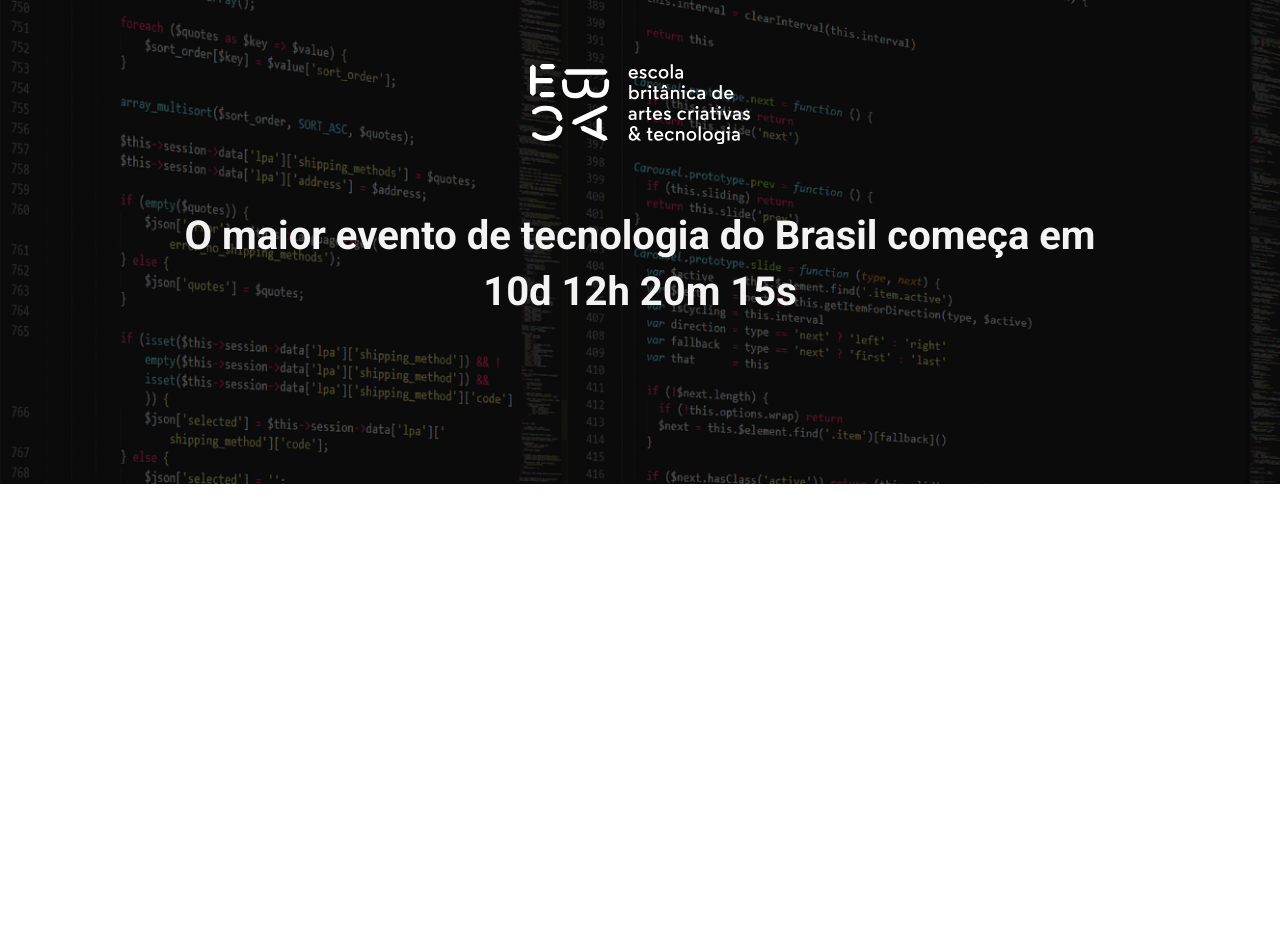
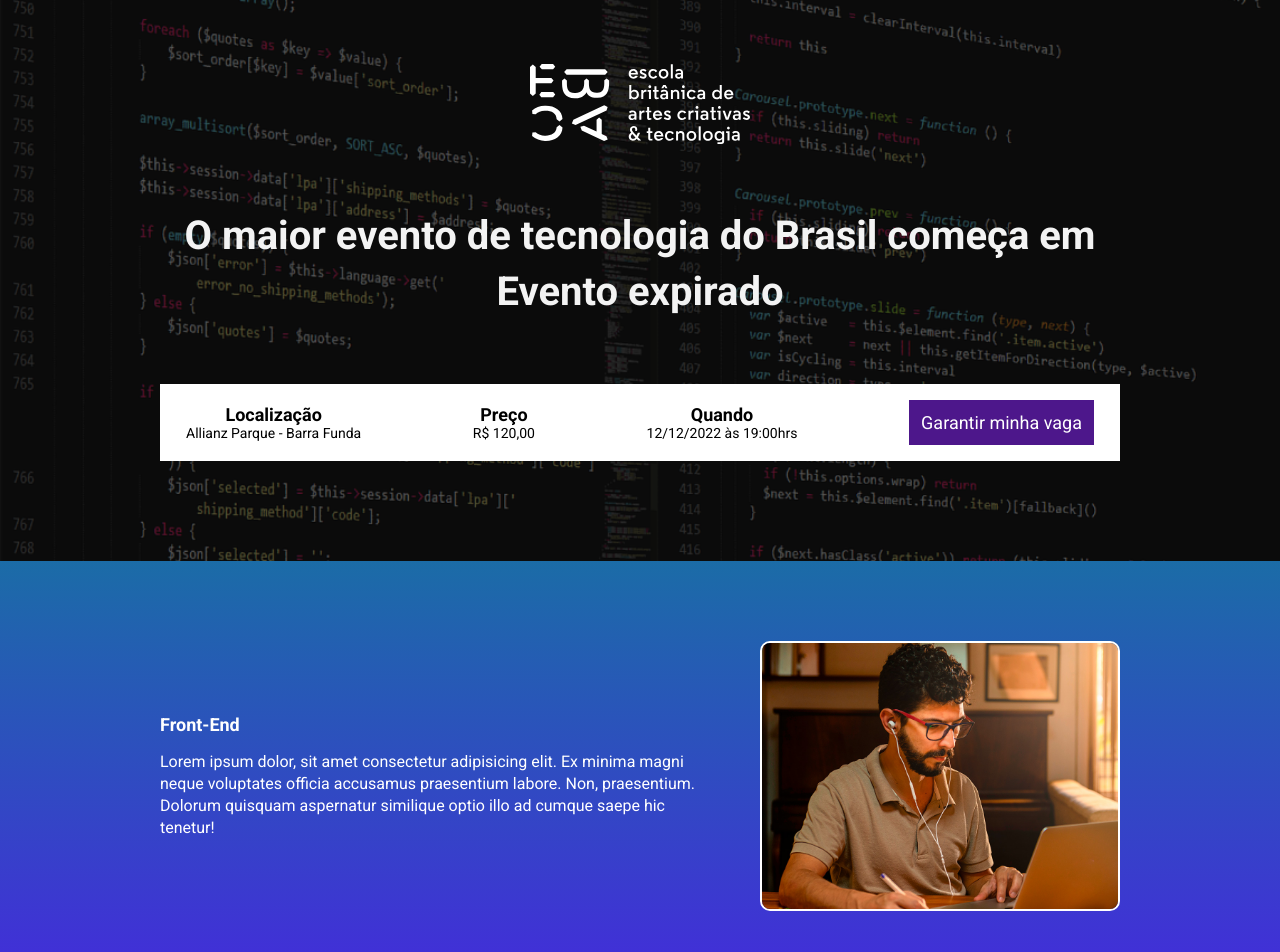
Before and after one commit to antonyrf/ebac_tech_talks, a website built with Parcel: page src/index.html in a window 1280 px wide. Shown: the top 952 px of the page. Before the commit the page ends 800 px from the top, so only its background shows below. Built offline with nearby package versions, Linux system fonts and the light colour scheme.

Commit message:
criando a contagem regressiva

```diff
--- a/package.json
+++ b/package.json
@@ -2,8 +2,8 @@
   "name": "ebac_talks",
   "version": "1.0.0",
   "description": "",
-  "main": "index.js",
   "scripts": {
+    "build": "parcel build src/index.html",
     "dev": "parcel src/index.html src/scripts/main.js src/styles/main.scss",
     "sass": "sass",
     "test": "echo \"Error: no test specified\" && exit 1"
--- a/src/index.html
+++ b/src/index.html
@@ -8,16 +8,82 @@
     <link rel="preconnect" href="https://fonts.googleapis.com">
     <link rel="preconnect" href="https://fonts.gstatic.com" crossorigin>
     <link href="https://fonts.googleapis.com/css2?family=Roboto:wght@400;700&display=swap" rel="stylesheet">
+    <link rel="stylesheet" href="https://unpkg.com/aos@next/dist/aos.css" />
 </head>
 <body>
     <header class="hero">
         <div class="container">
             <img class="hero__logo" src="./images/ebac_logo.svg" alt="EBAC">
             <p class="hero__text">
-                O maior evento de tecnologia do Brasil começa em 10d 12h 20m 15s
+                O maior evento de tecnologia do Brasil começa em <span id="contador"></span>
             </p>
+            <div class="infos-bar">
+                <ul class="infos-bar__infos">
+                    <li class="infos-bar__infos__item">
+                        <b>Localização</b>
+                        Allianz Parque - Barra Funda
+                    </li>
+                    <li class="infos-bar__infos__item">
+                        <b>Preço</b>
+                        R$ 120,00
+                    </li>
+                    <li class="infos-bar__infos__item">
+                        <b>Quando</b>
+                        12/12/2022 às 19:00hrs
+                    </li>
+                    <li class="infos-bar__infos__item">
+                        <button class="button">Garantir minha vaga</button>
+                    </li>
+                </ul>
+            </div>
+
         </div>
     </header>
+    <section class="event event--front-end">
+        <div class="container" data-aos = "fade-right">
+            <div class="event__details">
+                <h2 class="event__details__title">Front-End</h2>
+                <p class="event__details__description">
+                    Lorem ipsum dolor, sit amet consectetur adipisicing elit. Ex minima magni neque voluptates officia accusamus praesentium labore. Non, praesentium. Dolorum quisquam aspernatur similique optio illo ad cumque saepe hic tenetur!
+                </p>
+            </div>
+            <img class="event__image" src="./images/frontend.png" alt="front-end">
+        </div>
+    </section>
+    <section class="event event--backend event--image-left">
+        <div class="container" data-aos = "fade-left">
+            <div class="event__details">
+                <h2 class="event__details__title">Backend</h2>
+                <p class="event__details__description">
+                    Lorem ipsum dolor, sit amet consectetur adipisicing elit. Ex minima magni neque voluptates officia accusamus praesentium labore. Non, praesentium. Dolorum quisquam aspernatur similique optio illo ad cumque saepe hic tenetur!
+                </p>
+            </div>
+            <img class="event__image" src="./images/frontend.png" alt="front-end">
+        </div>
+    </section>
+    <section class="event event--ux-ui">
+        <div class="container" data-aos = "fade-right">
+            <div class="event__details">
+                <h2 class="event__details__title">UX-UI</h2>
+                <p class="event__details__description">
+                    Lorem ipsum dolor, sit amet consectetur adipisicing elit. Ex minima magni neque voluptates officia accusamus praesentium labore. Non, praesentium. Dolorum quisquam aspernatur similique optio illo ad cumque saepe hic tenetur!
+                </p>
+            </div>
+            <img class="event__image" src="./images/frontend.png" alt="front-end">
+        </div>
+    </section>
+    <section class="event event--data-science event--image-left">
+        <div class="container" data-aos = "fade-left">
+            <div class="event__details">
+                <h2 class="event__details__title">Data Science</h2>
+                <p class="event__details__description">
+                    Lorem ipsum dolor, sit amet consectetur adipisicing elit. Ex minima magni neque voluptates officia accusamus praesentium labore. Non, praesentium. Dolorum quisquam aspernatur similique optio illo ad cumque saepe hic tenetur!
+                </p>
+            </div>
+            <img class="event__image" src="./images/frontend.png" alt="front-end">
+        </div>
+    </section>
+    <script src="https://unpkg.com/aos@next/dist/aos.js"></script>
     <script src="scripts/main.js"></script>
 </body>
 </html>
--- a/src/scripts/main.js
+++ b/src/scripts/main.js
@@ -0,0 +1,27 @@
+AOS.init();
+
+const dataDoEvento = new Date("Dec 12, 2022 19:00:00");
+const timeStampDoEvento = dataDoEvento.getTime();
+
+const contaAsHoras = setInterval(function(){
+    const agora = new Date();
+    const timeStampAtual = agora.getTime();
+
+    const distanciaAteOEvento = timeStampDoEvento - timeStampAtual;
+
+    const diaEmMs = 1000 * 60 * 60 * 24;
+    const horaEmMs = 1000 * 60 * 60;
+    const minutoEmMs = 1000 * 60;
+
+    const diasAteOEvento = Math.floor(distanciaAteOEvento / diaEmMs);
+    const horasAteOEvento = Math.floor((distanciaAteOEvento % diaEmMs) / horaEmMs);
+    const minutosAteOEvento = Math.floor((distanciaAteOEvento % horaEmMs) / minutoEmMs);
+    const segundosAteOEvento = Math.floor((distanciaAteOEvento % minutoEmMs) / 1000);
+
+    document.getElementById('contador').innerHTML = `${diasAteOEvento}d ${horasAteOEvento}h ${minutosAteOEvento}m ${segundosAteOEvento}s`
+
+    if (distanciaAteOEvento < 0 ){
+        clearInterval(contaAsHoras);
+        document.getElementById('contador').innerHTML = 'Evento expirado'
+    }
+})
--- /dev/null
+++ b/src/styles/components/_buttons.scss
@@ -0,0 +1,25 @@
+@use 'variables';
+
+.button{
+    padding: 12px;
+    background-color: variables.$buttonBGColor;
+    font-size: 18px;
+    color: #ffffff;
+    border: none;
+    text-align: center;
+    white-space: nowrap;
+
+    @media (max-width:1024px){
+        display: flex;
+        align-items: center;
+    }
+
+    @media (max-width:640px){
+        display: block;
+        width: 100%;
+    }
+
+    &:hover{
+        cursor: pointer;
+    }
+}
--- /dev/null
+++ b/src/styles/components/_event.scss
@@ -0,0 +1,78 @@
+@use 'variables';
+
+.event{
+    padding: 80px 0;
+
+    &--front-end{
+        background-image: linear-gradient(variables.$blue1, variables.$blue2);
+    }
+
+    &--backend{
+        background-image: linear-gradient(variables.$blue2, variables.$pink);
+    }
+
+    &--ux-ui{
+        background-image: linear-gradient(variables.$pink, variables.$yellow);
+    }
+
+    &--data-science{
+        background-image: linear-gradient(variables.$yellow, variables.$pink);
+    }
+
+    &--image-left{
+        .container{
+            flex-direction: row-reverse;
+        }
+    }
+
+    @media (max-width:640px){
+        padding: 40px 0;
+    }
+
+    .container{
+        display: flex;
+        align-items: center;
+        gap: 40px;
+
+        @media (max-width: 640px){
+            display: block;
+        }
+    }
+
+    &__image{
+        max-width: 360px;
+
+        @media (max-width: 640px){
+            max-width: 100%;
+        }
+    }
+
+    &__details{
+
+        @media(max-width:640px){
+            text-align: center;
+            margin-right: 0;
+            margin-bottom: 32px;
+        }
+
+        &__title{
+            font-size: 18px;
+            font-weight: bold;
+            margin-bottom: 16px;
+            color: variables.$textColor;
+        }
+
+        &__description{
+            font-size: 16px;
+            line-height: 22px;
+            color: variables.$textColor;
+        }
+    }
+
+    img{
+        border-radius: 10px;
+        border: 2px solid #ffffff;
+    }
+
+
+}
--- /dev/null
+++ b/src/styles/components/_infos_bar.scss
@@ -0,0 +1,40 @@
+.infos-bar{
+    background-color: #ffffff;
+
+    &__infos{
+        display: flex;
+        gap: 40px;
+        padding: 16px 26px;
+        justify-content: space-between;
+        align-items: center;
+
+        @media (max-width: 1024px){
+            display: flex;
+            align-items: center;
+            gap: 22px;
+        }
+
+        @media (max-width: 640px){
+            display: block;
+        }
+
+        &__item{
+            font-size: 14px;
+            color: black;
+            text-align: center;
+
+            @media (max-width: 1024px){
+                margin: 0;
+            }
+
+            @media (max-width: 640px){
+                margin-bottom: 10px;
+            }
+
+            b{
+                font-size: 18px;
+                display: block;
+            }
+    }
+
+}}
--- /dev/null
+++ b/src/styles/components/_variables.scss
@@ -0,0 +1,7 @@
+$blue1: #1B6CA7;
+$blue2: #442BDB;
+$textColor: #ffffff;
+$buttonBGColor: #4d178b;
+$pink: #89223B;
+$yellow: #9C791D;
+$purple: #4F2AC3;
--- a/src/styles/main.scss
+++ b/src/styles/main.scss
@@ -1,10 +1,14 @@
 @use 'hero';
+@use 'components/_infos_bar';
+@use 'components/buttons';
+@use 'components/event';
 
 *{
     margin: 0;
     padding: 0;
     box-sizing: border-box;
     font-family: Roboto, sans-serif;
+    list-style: none;
 }
 
 .container{
```
